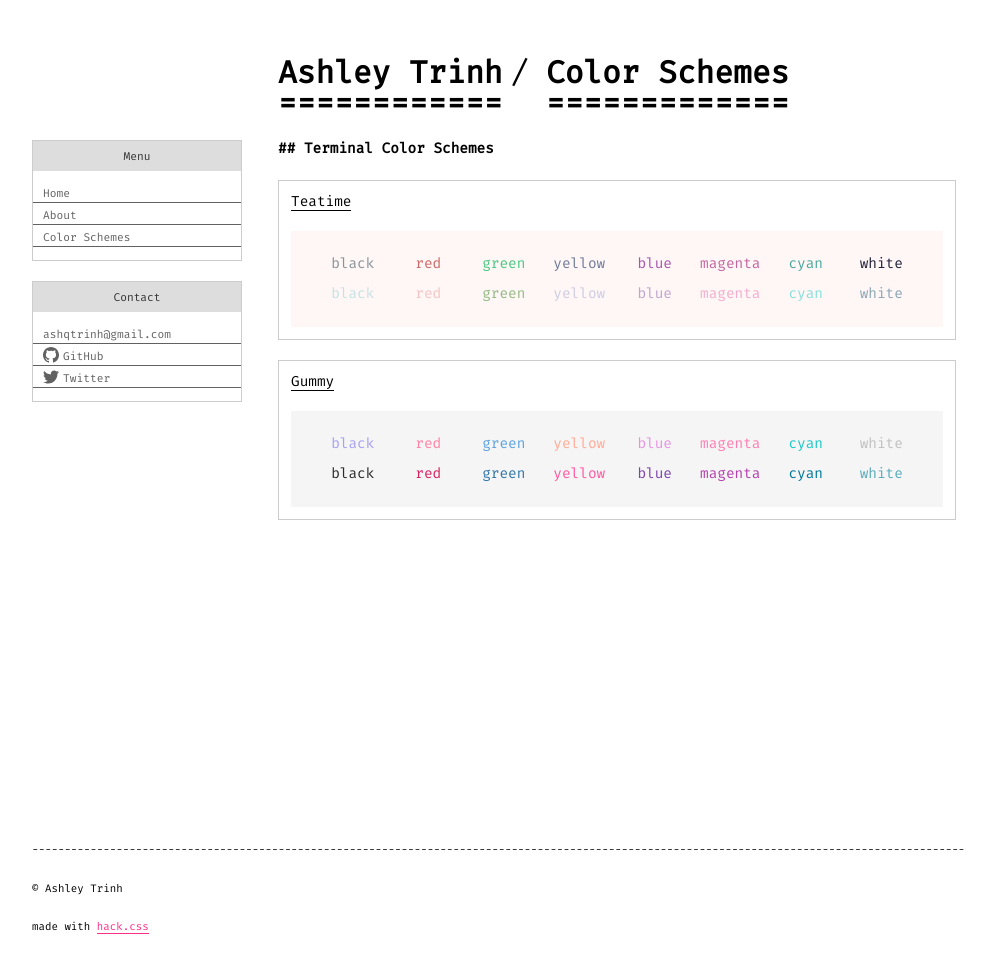
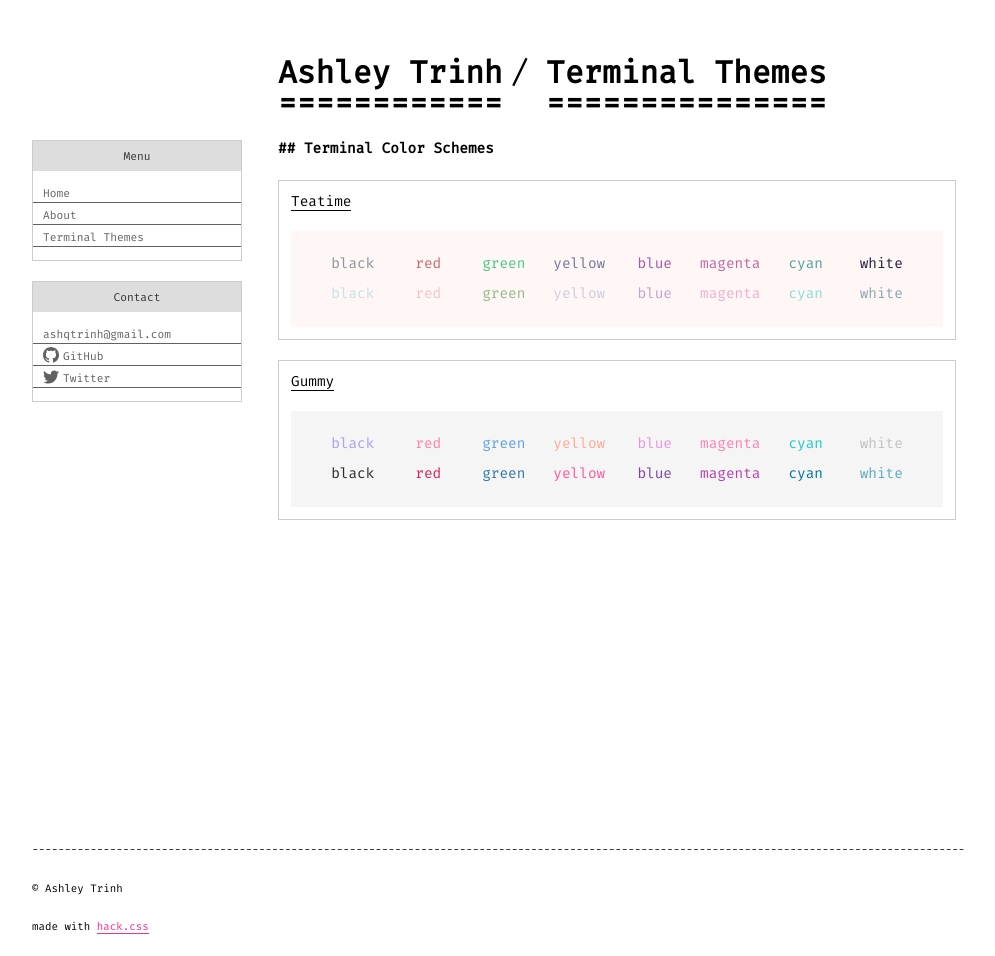
Before and after one commit to atrnh/atrnh.github.io, a Jekyll site: the page built from color-schemes.md, in a window 1280 px wide. Shown: the whole page, without its empty margins (140-1135 px from the left). Built offline with Jekyll 4.4.1, drawn with Linux system fonts in a browser that asks for light colours.

Commit message:
Change title

```diff
--- a/color-schemes.md
+++ b/color-schemes.md
@@ -1,5 +1,5 @@
 ---
 layout: color-schemes
-title: Color Schemes
-permalink: /color-schemes/
+title: Terminal Themes
+permalink: /term-themes/
 ---
```
